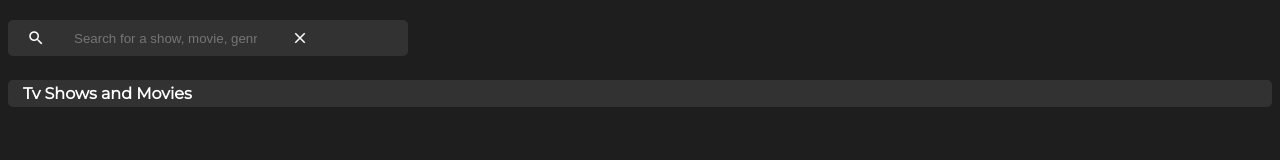
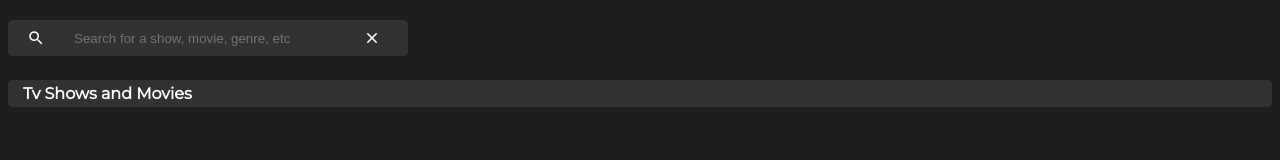
Before and after one commit to akilah-littlejohn/angular-ivy-mmojib, an Angular app: page / in a window 1280 px wide. Shown: the top 160 px of the page. Built offline with nearby package versions, Linux system fonts and the light colour scheme.

Commit message:
1 file modified

```diff
--- a/src/app/search/search.component.css
+++ b/src/app/search/search.component.css
@@ -3,7 +3,7 @@ form {
   display: flex;
   background-color: #323232;
   border-radius: 5px;
-  width: 200px;
+  width: 400px;
   min-width: 100%;
 }
 
@@ -17,9 +17,9 @@ input {
   background-color: #323232;
   outline-style: none;
   border: none;
-  width: 200px;
-
-  color: #fff;
+  width: 400px;
+  color: #C4C4C4
+  ;
 }
 
 @media screen and (min-width: 738px){
```
